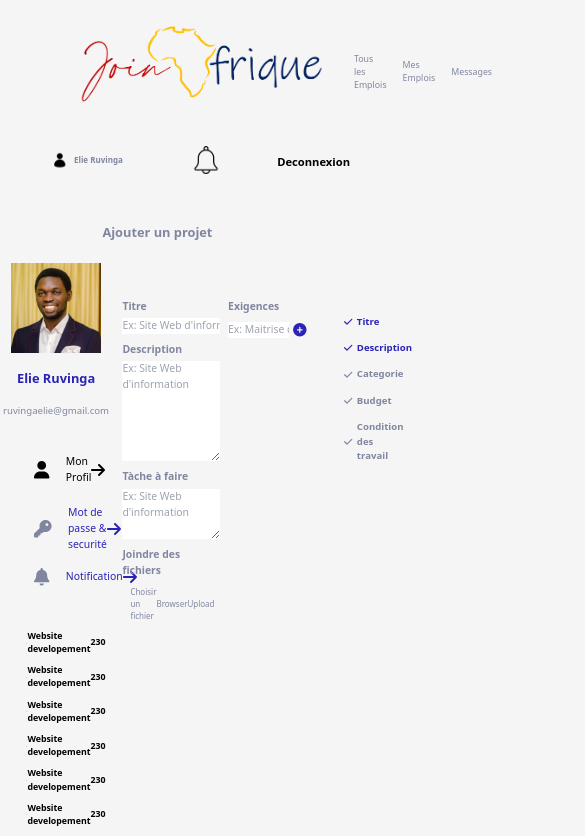
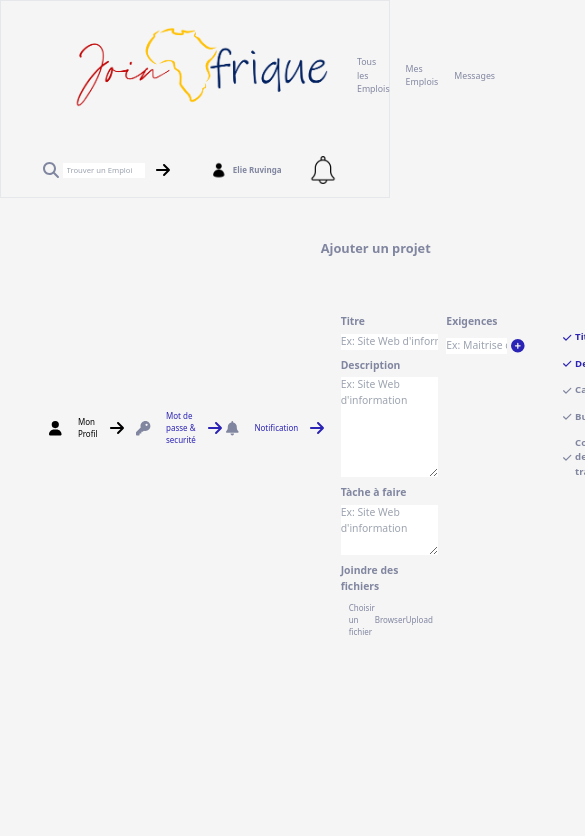
Before and after one commit to ERuvinga/join_afirik_client, a Next.js app: page /projet in a window 390 px wide. Shown: the top 836 px of the page, 585 px wide, since content can reach past the window. Built offline with nearby package versions, Linux system fonts and the light colour scheme.

Commit message:
add responsive design for mobiles screens

```diff
--- a/src/Components/FilterAvailable/index.tsx
+++ b/src/Components/FilterAvailable/index.tsx
@@ -34,7 +34,7 @@ const avalFilter = () => {
     };
 
     return (
-        <div className=" flex flex-col space-y-2">
+        <div className=" mt-2 flex space-x-3 md_lg:flex-col md_lg:space-x-0 md_lg:space-y-2 ">
             {
                 dataAvailable.map((value, index) =>
                     <div
@@ -42,9 +42,9 @@ const avalFilter = () => {
                             changeFilter(index)
                         }
                         }
-                        className={filterAval == index ? "levelSelected font-semibold flex items-center choise" : " choise flex items-center"}
+                        className={filterAval == index ? " Selected flex items-center choise" : " choise flex items-center"}
                         key={index}>
-                        <FontAwesomeIcon icon={faCircle} className={filterAval == index ? '  mr-2 text-[.8em]' : '  mr-2 text-[.8em] NoSelected'} />
+                        <FontAwesomeIcon icon={faCircle} className={filterAval == index ? 'mr-1  md_lg:mr-2 text-[.8em]' : 'mr-1 md_lg:mr-2 text-[.8em] NoSelected'} />
                         <span className={filterAval == index ? 'text-[.65em]' : ' text-[.65em] text-[#c0c0c0]'}>{value.content}</span>
                     </div>)
             }
--- a/src/Components/FilterDomaines/index.tsx
+++ b/src/Components/FilterDomaines/index.tsx
@@ -3,7 +3,7 @@ import { FontAwesomeIcon } from '@fortawesome/react-fontawesome'
 import { faCircle } from '@fortawesome/free-solid-svg-icons'
 
 const levlFilter = () => {
-    const selected = 0;
+    const selected = null;
     const dataAvailable_1 = [
         {
             domain: 'Javascript'
@@ -41,24 +41,24 @@ const levlFilter = () => {
         }
     ]
     return (
-        <div className=' flex items-center justify-between'>
+        <div className='mt-2 space-x-4 flex items-center justify-between'>
             <div className=" flex flex-col space-y-2">
                 {
                     dataAvailable_1.map((value, index) =>
-                        <div className={selected == index ? "  flex items-center" : " flex items-center"}
+                        <div className={selected == index ? " choise Selected flex items-center" : "choise flex items-center"}
                             key={index}>
-                            <FontAwesomeIcon icon={faCircle} className={selected == index ? ' NoSelected mr-2 text-[.8em]' : '  mr-2 text-[.8em] NoSelected'} />
-                            <span className={selected == index ? 'text-[.65em] text-[#c0c0c0]' : ' text-[.65em] text-[#c0c0c0]'}>{value.domain}</span>
+                            <FontAwesomeIcon icon={faCircle} className={selected == index ? '  mr-2 text-[.8em]' : '  mr-2 text-[.8em] NoSelected'} />
+                            <span className={selected == index ? 'text-[.65em]' : ' text-[.65em] text-[#c0c0c0]'}>{value.domain}</span>
                         </div>)
                 }
             </div>
             <div className=" flex flex-col space-y-2">
                 {
                     dataAvailable_2.map((value, index) =>
-                        <div className={selected == index ? "flex items-center" : " flex items-center"}
+                        <div className={selected == index ? "Selected flex items-center choise" : " flex items-center choise"}
                             key={index}>
-                            <FontAwesomeIcon icon={faCircle} className={selected == index ? 'NoSelected  mr-2 text-[.8em]' : '  mr-2 text-[.8em] NoSelected'} />
-                            <span className={selected == index ? 'text-[.65em] text-[#c0c0c0]' : ' text-[.65em] text-[#c0c0c0]'}>{value.domain}</span>
+                            <FontAwesomeIcon icon={faCircle} className={selected == index ? '  mr-2 text-[.8em]' : '  mr-2 text-[.8em] NoSelected'} />
+                            <span className={selected == index ? 'text-[.65em] ' : ' text-[.65em] text-[#c0c0c0]'}>{value.domain}</span>
                         </div>)
                 }
             </div>
--- a/src/Components/FilterLanguage/index.tsx
+++ b/src/Components/FilterLanguage/index.tsx
@@ -3,7 +3,7 @@ import { FontAwesomeIcon } from '@fortawesome/react-fontawesome'
 import { faCircle } from '@fortawesome/free-solid-svg-icons'
 
 const levlFilter = () => {
-    const selected = 0;
+    const selected = null;
     const dataAvailable_1 = [
         {
             language: 'Francais'
@@ -22,24 +22,24 @@ const levlFilter = () => {
         }
     ]
     return (
-        <div className=' flex items-center justify-between'>
+        <div className=' mt-2 space-x-4 flex items-center justify-between '>
             <div className=" flex flex-col space-y-2">
                 {
                     dataAvailable_1.map((value, index) =>
-                        <div className={selected == index ? " flex items-center" : " flex items-center"}
+                        <div className={selected == index ? "choise flex items-center" : "choise flex items-center"}
                             key={index}>
-                            <FontAwesomeIcon icon={faCircle} className={selected == index ? ' NoSelected mr-2 text-[.8em]' : '  mr-2 text-[.8em] NoSelected'} />
-                            <span className={selected == index ? 'text-[.65em] text-[#c0c0c0]' : ' text-[.65em] text-[#c0c0c0]'}>{value.language}</span>
+                            <FontAwesomeIcon icon={faCircle} className={selected == index ? ' Selected mr-1 md_lg:mr-2 text-[.8em]' : ' mr-1 md_lg:mr-2 text-[.8em] NoSelected'} />
+                            <span className={selected == index ? 'text-[.65em] ' : ' text-[.65em] text-[#c0c0c0]'}>{value.language}</span>
                         </div>)
                 }
             </div>
             <div className=" flex flex-col space-y-2">
                 {
                     dataAvailable_2.map((value, index) =>
-                        <div className={selected == index ? " flex items-center" : " flex items-center"}
+                        <div className={selected == index ? "Selected choise flex items-center" : "choise flex items-center"}
                             key={index}>
-                            <FontAwesomeIcon icon={faCircle} className={selected == index ? 'NoSelected  mr-2 text-[.8em]' : '  mr-2 text-[.8em] NoSelected'} />
-                            <span className={selected == index ? 'text-[.65em] text-[#c0c0c0]' : ' text-[.65em] text-[#c0c0c0]'}>{value.language}</span>
+                            <FontAwesomeIcon icon={faCircle} className={selected == index ? '  mr-1 md_lg:mr-2 text-[.8em]' : ' mr-1 md_lg:mr-2 text-[.8em] NoSelected'} />
+                            <span className={selected == index ? 'text-[.65em] ' : ' text-[.65em] text-[#c0c0c0]'}>{value.language}</span>
                         </div>)
                 }
             </div>
--- a/src/Components/FilterLevl/index.tsx
+++ b/src/Components/FilterLevl/index.tsx
@@ -43,12 +43,12 @@ const levlFilter = () => {
     };
 
     return (
-        <div className=" flex flex-col space-y-2">
+        <div className=" mt-2 flex space-x-3 md_lg:flex-col md_lg:space-x-0 md_lg:space-y-2">
             {
                 dataLevel.map((value, index) =>
-                    <div onClick={() => changeFilter(index)} className={filterlevel == index ? "levelSelected font-semibold flex items-center choise " : "choise flex items-center"}
+                    <div onClick={() => changeFilter(index)} className={filterlevel == index ? "Selected  flex items-center choise " : "choise flex items-center"}
                         key={index}>
-                        <FontAwesomeIcon icon={faCircle} className={filterlevel == index ? '  mr-2 text-[.8em]' : '  mr-2 text-[.8em] NoSelected'} />
+                        <FontAwesomeIcon icon={faCircle} className={filterlevel == index ? ' mr-1 md_lg:mr-2 text-[.8em]' : ' mr-1 md_lg:mr-2 text-[.8em] NoSelected'} />
                         <span className={filterlevel == index ? 'text-[.65em]' : ' text-[.65em] text-[#c0c0c0]'} >{value.level}</span>
                     </div>)
             }
--- a/src/Components/Menu/index.tsx
+++ b/src/Components/Menu/index.tsx
@@ -27,30 +27,32 @@ const Menu = () => {
     ]
 
     return (
-        <div className=' w-[25%] flex flex-col items-center pt-20 space-y-4'>
-            <div className=' h-[90px] w-[90px] '>
+        <div className=' w-[100%] md:w-[25%] flex md:flex-col md:items-center justify-center md:pt-2 md:pt-24 md:space-y-4'>
+            <div className=' hidden md:flex flex-col items-center justify-center space-y-4'>
+                <div className='md:h-[90px] md:w-[90px] '>
                     <Image
                         src="/user.jpg"
                         alt="User"
                         className="imageProfil"
-                    width={100}
-                    height={150}
+                        width={1}
+                        height={1}
                         priority
                     />
                 </div>
-            <span className='text-[#2b23b5] font-bold text-[.8em]'>Elie Ruvinga</span>
-            <span className='text-[#8186A0] text-[.6em]'>ruvingaelie@gmail.com</span>
-            <div className='Menu w-[90%] p-3 flex flex-col space-y-2'>
+                <span className='text-[#2b23b5] font-bold text-[.8em] '>Elie Ruvinga</span>
+                <span className='text-[#8186A0] text-[.6em] '>ruvingaelie@gmail.com</span>
+            </div>
+            <div className='Menu w-[90%] p-3 flex md:flex-col justify-around md:space-y-2 '>
                 {
                     DataOfMenu.map((value, index) =>
                         <div
-                            className={selected == index ? 'MenuSelected flex items-center justify-between p-2' : ' flex items-center justify-between px-2 py-1 text-[#2b23b5]'}
+                            className={selected == index ? 'MenuSelected flex items-center justify-between p-2 space-x-2' : ' flex items-center justify-between md:px-2 md:py-1 text-[#2b23b5] space-x-2'}
                             key={index}>
-                            <div className=' flex items-center'>
+                            <div className='flex md:w-[100%] items-center px-1'>
                                 <FontAwesomeIcon
-                                    className={selected == index ? 'mr-4 text-[1.1em] text-[#f]' : 'text-[1.1em] mr-4 text-[#8186A0]'}
+                                    className={selected == index ? 'mr-4 text-[.9em] md:text-[1.1em] text-[#f]' : 'text-[.9em] md:text-[1.1em] mr-4 text-[#8186A0]'}
                                     icon={value.icone} />
-                                <span className='text-[.65em]'>{value.texte}</span>
+                                <span className='text-[.5em] md:text-[.65em]'>{value.texte}</span>
                             </div>
                             <FontAwesomeIcon
                                 className={selected == index ? 'mr-4 text-[#f]' : 'mr-4 text-[#2b23b5]'}
@@ -58,7 +60,7 @@ const Menu = () => {
                         </div>)
                 }
             </div>
-            <div className=' Menu w-[90%] p-3 flex flex-col space-y-2'>
+            <div className='hidden Menu w-[90%] p-3 md:flex flex-col space-y-2'>
                 {
                     arrayWeb.map((value, index) =>
                         <div key={index} className='w-[100%] flex items-center justify-between'>
--- a/src/Components/NavBar/index.tsx
+++ b/src/Components/NavBar/index.tsx
@@ -26,25 +26,26 @@ const DataLinks = [
 
 const Nav = () => {
     return (
-        <nav className='ContainerNav w-[100%] mx-auto space-y-2 flex flex-col items-center justify-between py-2 md:flex-row md:items-center md:justify-around px-10 '>
+        <div className='border ContainerNav w-[100%]'>
+            <nav className='  max-w-[1200px] w-[100%] mx-auto flex flex-col items-center justify-between space-y-2 py-2 md:flex-row md:items-center md:justify-around px-8 md:space-y-0'>
                 <div className=' w-[100%] md:w-[45%] md:h-[100%] flex items-center justify-between'>
                     <img alt='logo' src='/favicon.png' className=' NavLogo' />
-                <div className='p-1  w-[70%] flex items-center justify-between space-x-4'>
+                    <div className=' pr-4 w-[70%] flex items-center justify-between space-x-4'>
                         {DataLinks.map((datas, index) =>
                             <Link
                                 className='  flex items-center'
                                 href={datas.link}
                                 key={index}>
                                 {
-                                <span className=' text-[.55em] md:text-[.72em] text-[#8186A0]'>{datas.content}</span>
+                                    <span className='text-[.4em] mobile:text-[.55em] md_lg:text-[.72em] text-[#8186A0]'>{datas.content}</span>
                                 }
                             </Link>)}
                     </div>
                 </div>
-            <div className=' w-[100%] md:w-[45%] h-[100%] flex flex-row items-center justify-between'>
-                <div className='searchBtn hidden  min-w-[20%] h-[25px]  p-1 sm:flex items-center justify-around'>
+                <div className=' w-[100%] p-1 md:w-[52%] md:h-[100%]  flex justify-between md:justify-end space-x-4 items-center md_lg:justify-between'>
+                    <div className='searchBtn flex md:hidden  min-w-[30%] h-[25px]  p-1 md_lg:flex items-center justify-around'>
                         <FontAwesomeIcon className=' text-[#8186A0] w-[18px] h-[18px] ' icon={faSearch} />
-                    <input type='text' placeholder='Trouver un Emploi' className=' text-[.48em]  w-[50%] h-[90%]' />
+                        <input type='text' placeholder='Trouver un Emploi' className=' pl-1 text-[.48em]  w-[60%] h-[90%]' />
                         <FontAwesomeIcon className=' w-[30px] h-[10px]' icon={faArrowRight} />
                     </div>
                     <div className=' p-1 w-[110px] flex items-center '>
@@ -65,10 +66,11 @@ const Nav = () => {
                         priority />
 
                     <div>
-                    <button className=' Logout font-bold text-[.7em] text-center'>Deconnexion</button>
+                        <button className='hidden sm:block Logout font-bold text-[.7em] text-center'>Deconnexion</button>
                     </div>
                 </div>
             </nav>
+        </div>
     );
 };
 
--- a/src/Components/State/index.ts
+++ b/src/Components/State/index.ts
@@ -31,7 +31,8 @@ const levelFilter = atom( // le filtre actuel pour le niveau
 );
 
 // filtreur de  level
-const filteredLevelState = selector({
+const filteredLevelState = selector
+    ({
         key: 'filteredLevelState',
         get: ({ get }) => {
 
--- a/src/styles/Leading.css
+++ b/src/styles/Leading.css
@@ -8,7 +8,6 @@
     background-color: white;
     color: black;
     border-radius: 30px;
-
     transition: all .6s ease-in-out;
 }
 
@@ -36,7 +35,7 @@
     border-radius: 20px;
 }
 
-.levelSelected {
+.Selected {
     color: #2b23b5;
 }
 
```
Also changed, not shown: src/Components/ListFilter/index.tsx (+6 -2 lines), src/pages/index.tsx (+29 -15 lines), tailwind.config.js (+12 -3 lines). Lines whose indentation alone changed are shown as unchanged.
